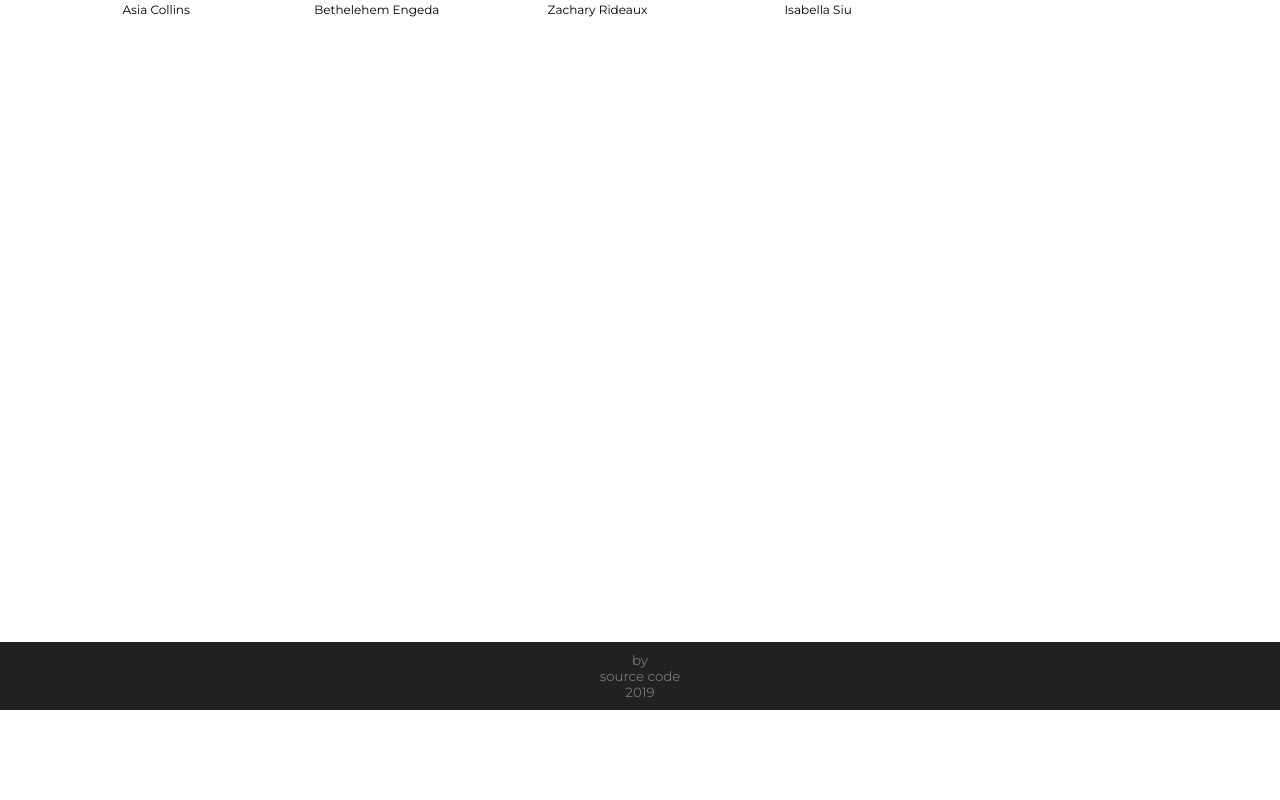
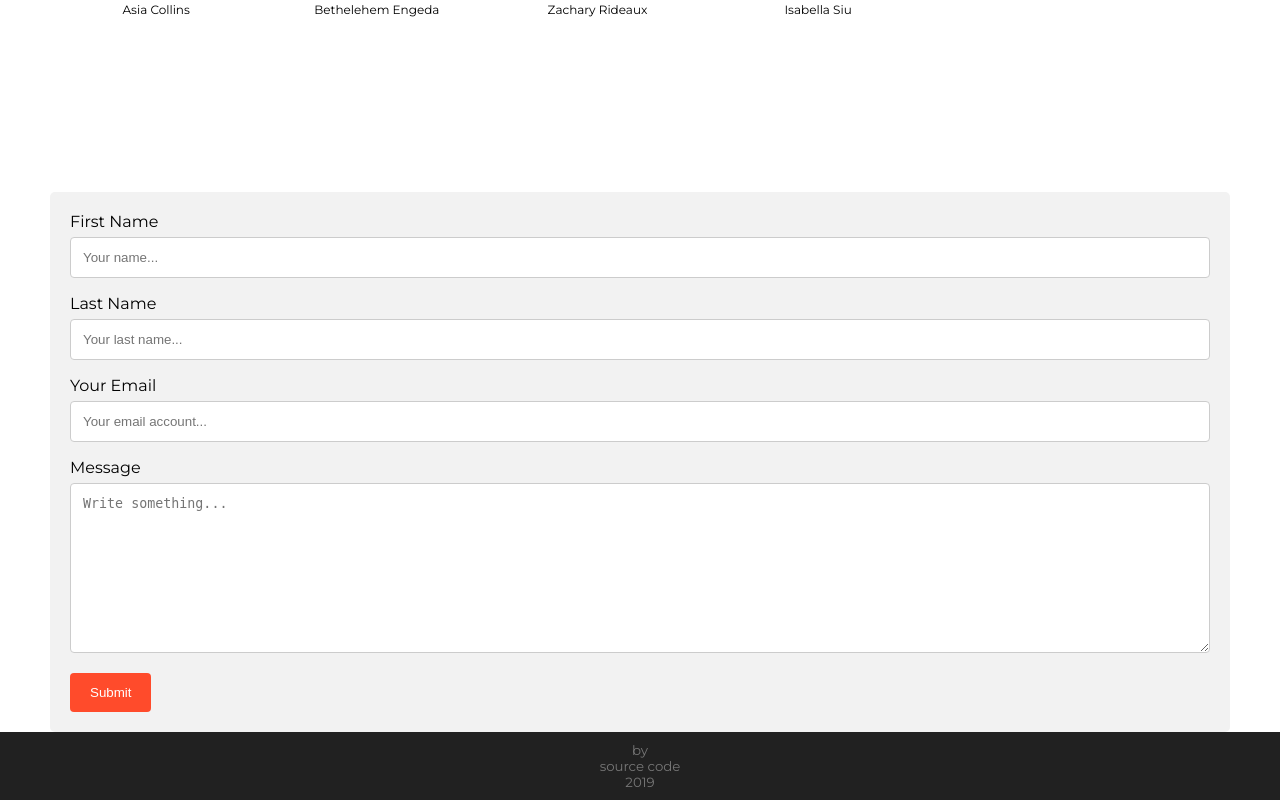
Before and after one commit to zrschool/horizon, a Python web app: template templates/about-us.html in a window 1280 px wide. Shown: the part 918-1718 px from the top of the page. Before the commit the page ends 1628 px from the top, so only its background shows below. Run offline with Jinja, Linux system fonts and the light colour scheme; the template is opened without the code that fills it, so the values that code supplies are empty.

Commit message:
added contact form to the about us page; still needs to be linked to email

```diff
--- a/stylesheets/about-us.css
+++ b/stylesheets/about-us.css
@@ -7,5 +7,35 @@
 #profiles {
   justify-content: center;
   flex-flow: row wrap;
-  padding-bottom: 600px;
+  padding-bottom: 150px;
 }
+
+input[type=text], select, textarea {
+  width: 100%;
+  padding: 12px;
+  border: 1px solid #ccc;
+  border-radius: 4px;
+  box-sizing: border-box;
+  margin-top: 6px;
+  margin-bottom: 16px;
+  resize: vertical /* Allow the user to vertically resize the textarea (not horizontally) */
+}
+
+input[type=submit] {
+  background-color: #ff4b2b;
+  color: white;
+  padding: 12px 20px;
+  border: none;
+  border-radius: 4px;
+  cursor: pointer;
+}
+
+input[type=submit]:hover {
+  background-color: #e82502;
+}
+
+.container {
+  border-radius: 5px;
+  background-color: #f2f2f2;
+  padding: 20px;
+}
--- a/templates/about-us.html
+++ b/templates/about-us.html
@@ -22,7 +22,7 @@
         </div>
         <div>
         <p>Horizon, an interactive website focused on providing users with new suggestions on interests, was created as a project by Asia, Bethelehem, Zachary, and Isabella as their final project as part of Google's Computer Science Summer Institute. Horizon is a platform for people around the world to share their interests with other people and discover some new interests.</p>
-        <p>If you have any questions or would like more information about Horizon and its founders, please contact us at horizon@gmail.com.</p>
+        <p>If you have any questions or would like more information about Horizon and its founders, please contact us using the contact form below.</p>
         </div>
         <div id="profiles">
         <br>
@@ -33,7 +33,25 @@
         <p style="clear: both;">
         </br>
         </div>
+        <div class="container">
+  <form action="action_page.php">
 
+    <label for="fname">First Name</label>
+    <input type="text" id="fname" name="firstname" placeholder="Your name...">
+
+    <label for="lname">Last Name</label>
+    <input type="text" id="lname" name="lastname" placeholder="Your last name...">
+
+    <label for="email">Your Email</label>
+    <input type="text" id="email" name="email" placeholder="Your email account...">
+
+    <label for="subject">Message</label>
+    <textarea id="subject" name="subject" placeholder="Write something..." style="height:170px"></textarea>
+
+    <input type="submit" value="Submit">
+
+  </form>
+</div>
       </div>
     </div>
     <div id="footer">
```
